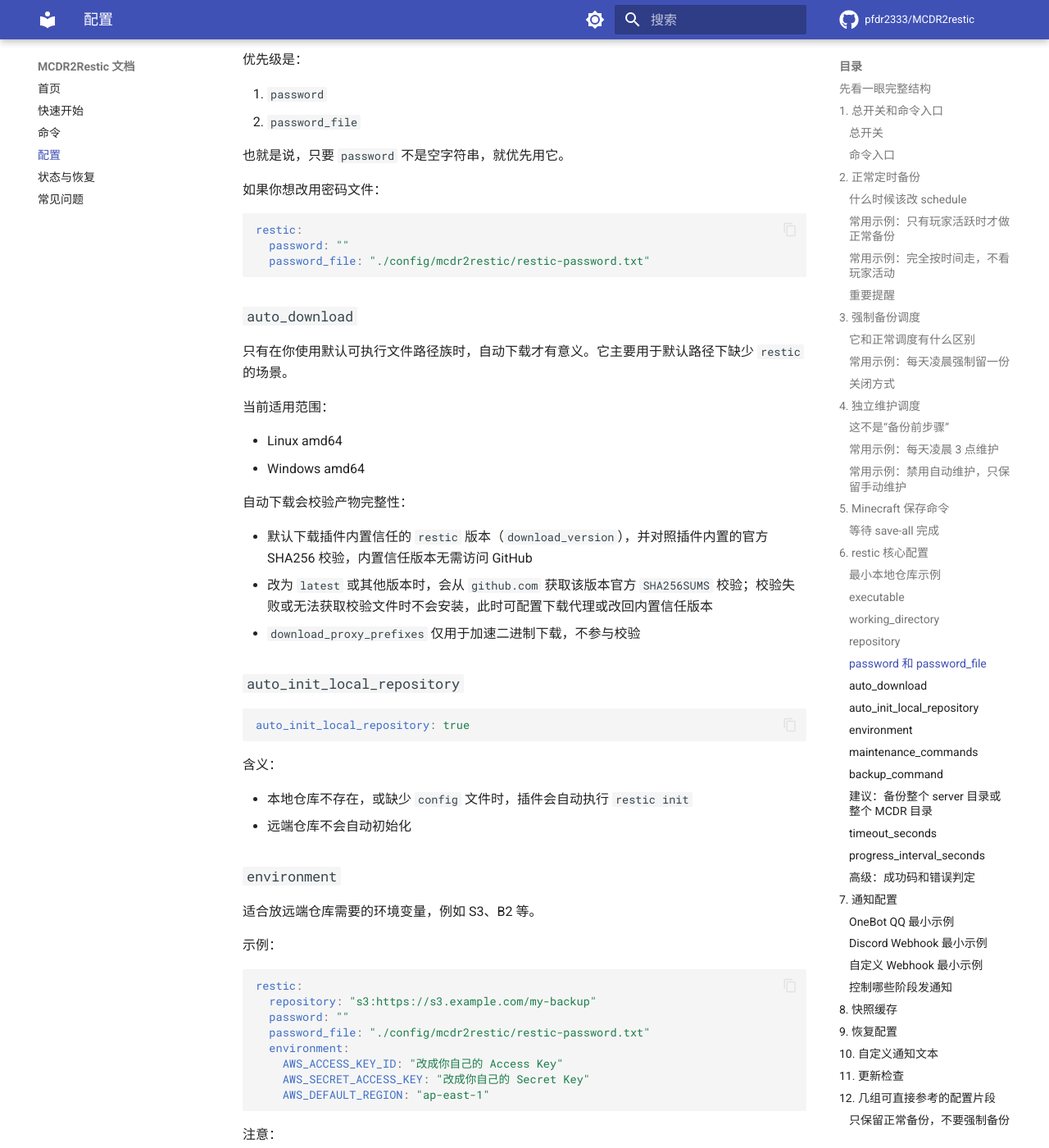
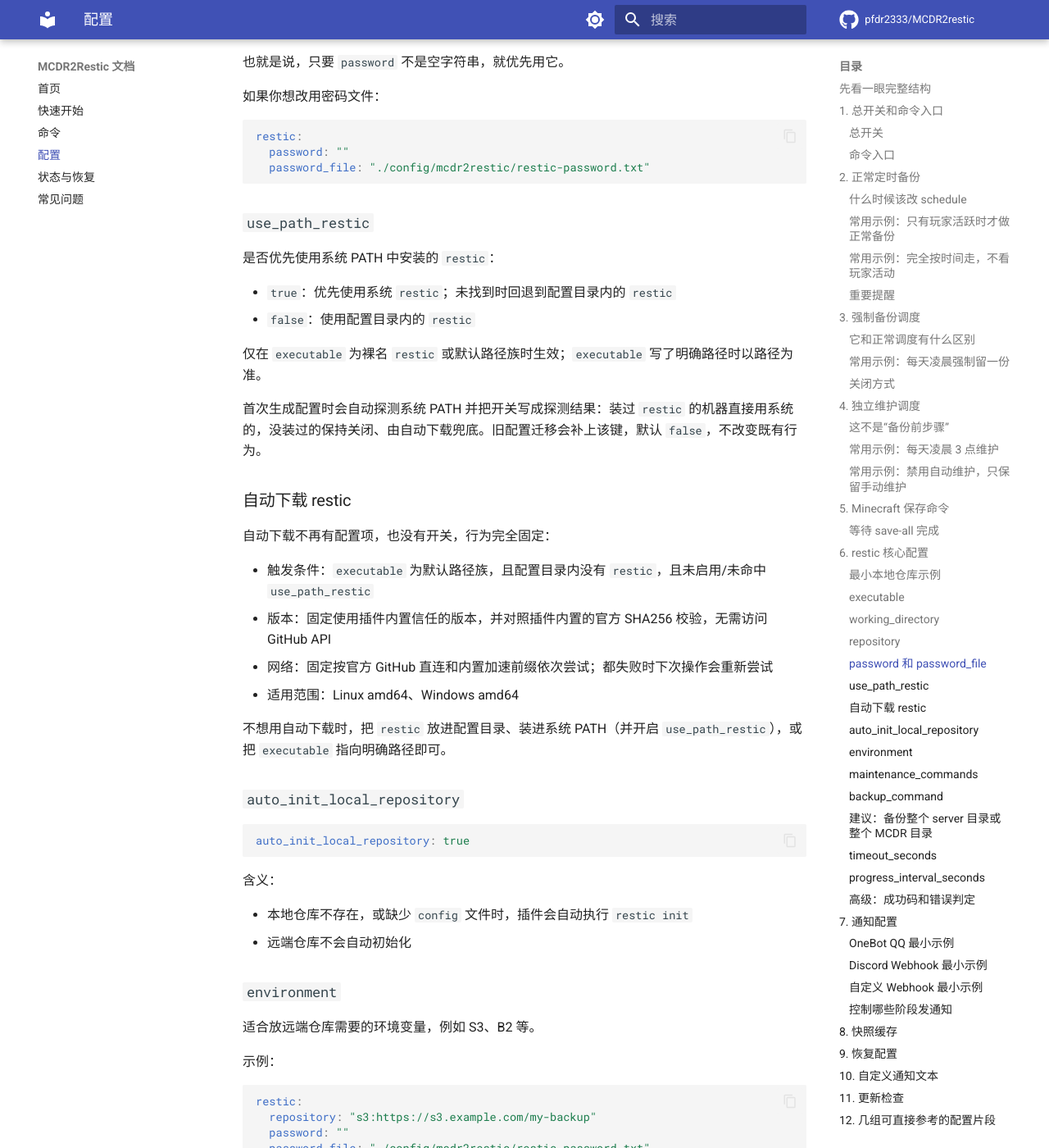
Before and after one commit to pfdr2333/MCDR2restic, an MkDocs documentation site: the page built from docs/configuration.md, in a window 1280 px wide and 1400 px high, scrolled down 6522 px. Shown: the whole window at 82% size. Built offline with MkDocs 1.6.1 and Material for MkDocs 9.7.7, drawn with Linux system fonts in a browser that asks for light colours; comment, search, counter and statistics services are not loaded; some of the changed text lies outside the part shown.

Commit message:
docs: 同步 restic 自动下载固化与 use_path_restic 说明

````diff
--- a/docs/configuration.md
+++ b/docs/configuration.md
@@ -237,13 +237,7 @@ restic:
   repository: "./restic-repo"
   password: "请改成你自己的强密码"
   password_file: ""
-  auto_download: true
-  download_version: "v0.19.1"
-  download_proxy_prefixes:
-    - "https://gh.llkk.cc/"
-    - "https://gh-proxy.com/"
-    - "https://hub.gitmirror.com/"
-  download_timeout_seconds: 120
+  use_path_restic: false
   auto_init_local_repository: true
   environment: {}
   maintenance_commands:
@@ -308,20 +302,27 @@ restic:
   password_file: "./config/mcdr2restic/restic-password.txt"
 ```
 
-### `auto_download`
+### `use_path_restic`
 
-只有在你使用默认可执行文件路径族时，自动下载才有意义。它主要用于默认路径下缺少 `restic` 的场景。
+是否优先使用系统 PATH 中安装的 `restic`：
 
-当前适用范围：
+- `true`：优先使用系统 `restic`；未找到时回退到配置目录内的 `restic`
+- `false`：使用配置目录内的 `restic`
 
-- Linux amd64
-- Windows amd64
+仅在 `executable` 为裸名 `restic` 或默认路径族时生效；`executable` 写了明确路径时以路径为准。
 
-自动下载会校验产物完整性：
+首次生成配置时会自动探测系统 PATH 并把开关写成探测结果：装过 `restic` 的机器直接用系统的，没装过的保持关闭、由自动下载兜底。旧配置迁移会补上该键，默认 `false`，不改变既有行为。
 
-- 默认下载插件内置信任的 `restic` 版本（`download_version`），并对照插件内置的官方 SHA256 校验，内置信任版本无需访问 GitHub
-- 改为 `latest` 或其他版本时，会从 `github.com` 获取该版本官方 `SHA256SUMS` 校验；校验失败或无法获取校验文件时不会安装，此时可配置下载代理或改回内置信任版本
-- `download_proxy_prefixes` 仅用于加速二进制下载，不参与校验
+### 自动下载 restic
+
+自动下载不再有配置项，也没有开关，行为完全固定：
+
+- 触发条件：`executable` 为默认路径族，且配置目录内没有 `restic`，且未启用/未命中 `use_path_restic`
+- 版本：固定使用插件内置信任的版本，并对照插件内置的官方 SHA256 校验，无需访问 GitHub API
+- 网络：固定按官方 GitHub 直连和内置加速前缀依次尝试；都失败时下次操作会重新尝试
+- 适用范围：Linux amd64、Windows amd64
+
+不想用自动下载时，把 `restic` 放进配置目录、装进系统 PATH（并开启 `use_path_restic`），或把 `executable` 指向明确路径即可。
 
 ### `auto_init_local_repository`
 
````
Also changed, not shown: docs/faq.md (+3 -2 lines), docs/getting-started.md (+2 -2 lines).
